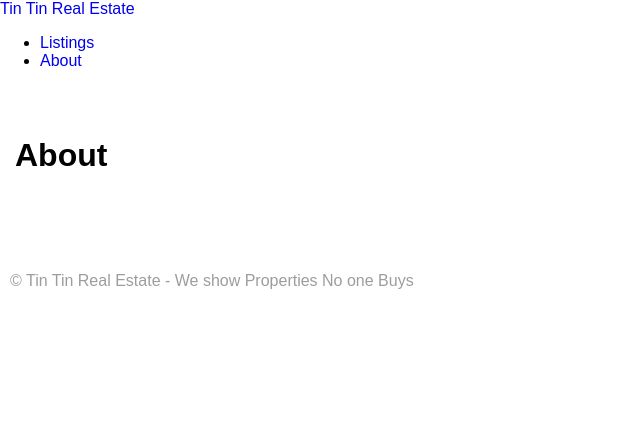
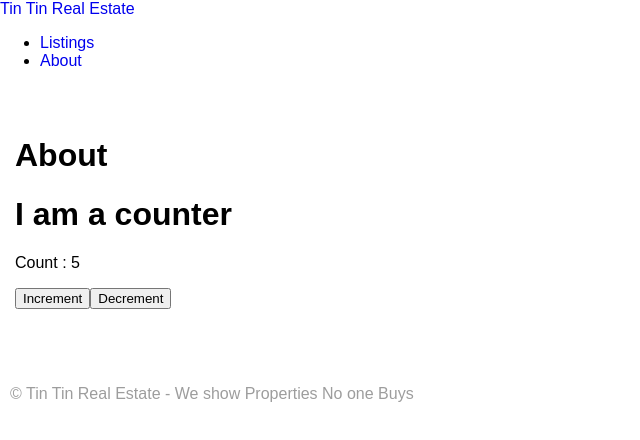
Before and after one commit to talhatahir/react-realestate, a React (Create React App) app: page /about in a window 1280 px wide. Shown: the top 440 px of the page, without its empty margins (0-640 px from the left). Built offline with nearby package versions, Linux system fonts and the light colour scheme; the HTML template or start-up script is replaced by a standard one.

Commit message:
Adding basic Redux to App using a Counter

```diff
--- a/package.json
+++ b/package.json
@@ -6,9 +6,11 @@
     "axios": "^0.18.0",
     "react": "^16.4.1",
     "react-dom": "^16.4.1",
+    "react-redux": "^5.0.7",
     "react-router": "^4.3.1",
     "react-router-dom": "^4.3.1",
-    "react-scripts": "1.1.4"
+    "react-scripts": "1.1.4",
+    "redux": "^4.0.0"
   },
   "scripts": {
     "start": "react-scripts start",
--- a/src/App.js
+++ b/src/App.js
@@ -9,9 +9,9 @@ import Footer from './components/Footer';
 const App =() => (
     <div>
       <Header />
-      <div  className="container container-pad" id="property-listings">
-        <Main />
-      </div>
+        <div className="container container-pad" id="property-listings">
+          <Main />
+        </div>
       <br/>
       <br/>
       <Footer/>
--- a/src/components/About.js
+++ b/src/components/About.js
@@ -1,8 +1,11 @@
 import React  from 'react';
+import Counter from './Counter';
+import store from '../store/';
 
 const About =() => (
     <div>
         <h1>About </h1>
+        <Counter  store ={store}/>
     </div>
 )
 
--- /dev/null
+++ b/src/components/Counter.js
@@ -0,0 +1,38 @@
+import React from 'react';
+import {connect} from 'react-redux';
+
+const Counter =(props) => (
+    <div>
+        <h1>I am a counter </h1>
+        <p> Count : {props.count}</p>
+        <button onClick={props.onIncrement}>Increment</button>
+        <button onClick={props.onDecrement}>Decrement</button>
+
+
+    </div>
+)
+
+const mapStateToProps= (state)=>{
+    console.log('mapStateToProps',state);
+    return{
+        count:state.count
+    }
+
+}
+
+const mapDispatchToProps = (dispatch) => {
+    return {
+        onIncrement : () => {
+            const action = {type : 'INCREMENT'};
+            dispatch(action);
+        },
+        onDecrement : () => {
+            const action = {type : 'DECREMENT'};
+            dispatch(action);
+        }
+    }
+
+
+}
+
+export default connect(mapStateToProps,mapDispatchToProps)(Counter);
--- a/src/components/Home.js
+++ b/src/components/Home.js
@@ -2,7 +2,8 @@ import React  from 'react';
 
 const Home =() => (
     <div>
-        <h1 className="App-title">Welcome to Tin Tin Real Estate Propery Portal</h1>
+        <h1>Welcome to Tin Tin Real Estate Propery Portal</h1>
+        <h3>We show properties no one buys</h3>
     </div>
 )
 
--- a/src/components/ListingItem.js
+++ b/src/components/ListingItem.js
@@ -15,7 +15,7 @@ class ListingItem extends Component {
 
                 <div className="clearfix visible-sm"></div>
 
-                <div className="media-body fnt-smaller">
+                <div className="media-body fnt-lighter">
 
 
                     <h4 className="media-heading">
--- a/src/components/ListingItemDetails.js
+++ b/src/components/ListingItemDetails.js
@@ -44,7 +44,7 @@ class ListingItemDetails extends Component {
 
                 <div className="clearfix visible-sm"></div>
 
-                <div className="media-body fnt-smaller">
+                <div className="media-body fnt-lighter">
                     <h4 className="media-heading">{this.state.listingsDetails.email}</h4>
                     <ul className="list-inline mrg-0 btm-mrg-10">
                         <li>{this.state.listingsDetails.website}</li>
--- /dev/null
+++ b/src/store/index.js
@@ -0,0 +1,25 @@
+import {createStore} from 'redux';
+
+const initialState ={
+    count : 5
+};
+
+const reducer = (state= initialState ,action) =>{
+    console.log('reducer running',action);
+
+    switch (action.type){
+        case 'INCREMENT':
+            return Object.assign({},state, {count : state.count + 1 });
+
+        case 'DECREMENT':
+            return Object.assign({},state, {count : state.count - 1 });
+
+        default:
+            return state;
+    }
+}
+
+
+const store = createStore(reducer);
+
+export default store;
```
Also changed, not shown: src/components/Listings.js (line endings or trailing spaces), 1 other file (tests, documents, lock files or other folders).
